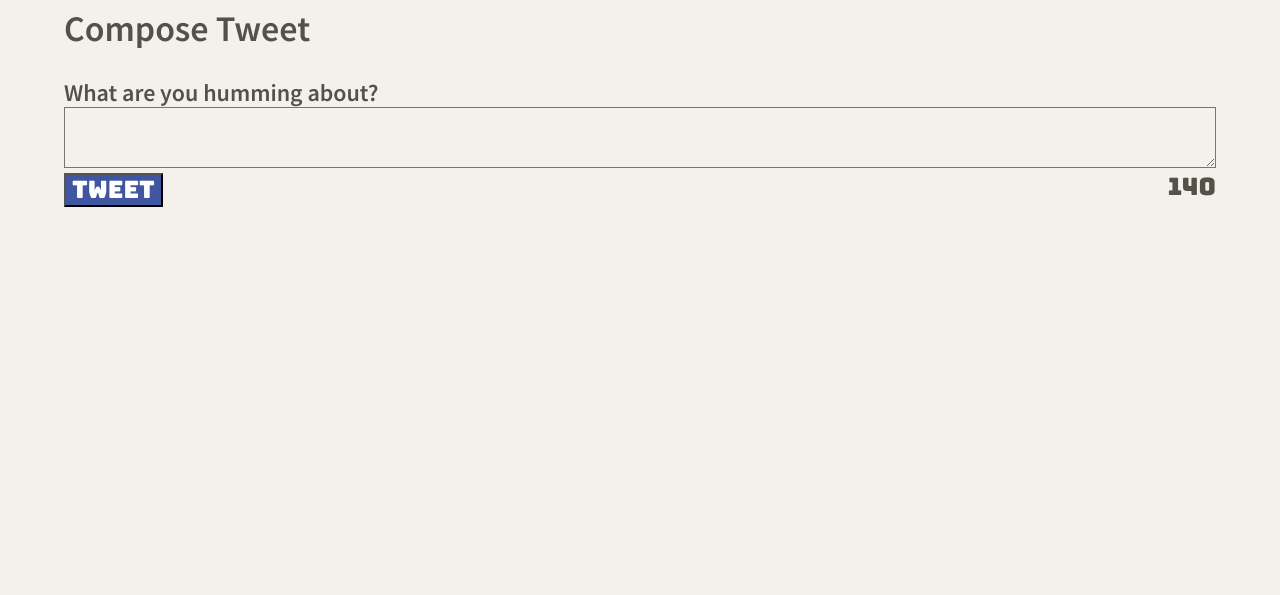
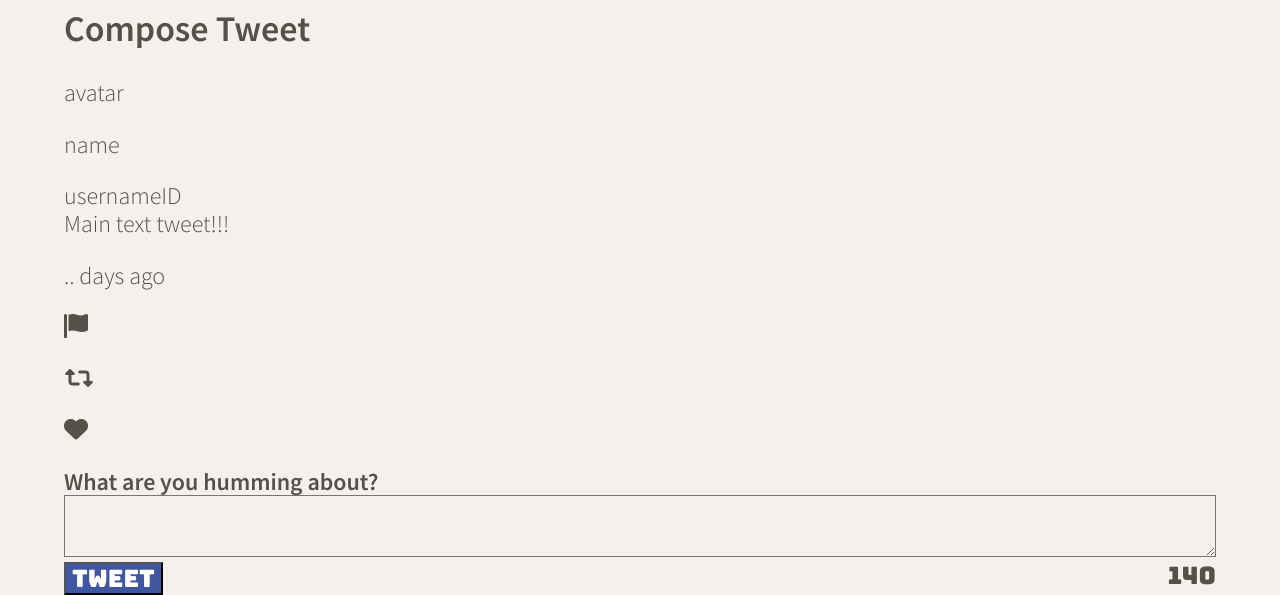
Before and after one commit to Stas74/tweeter, a website: page public/index.html in a window 1280 px wide. Shown: the part 542-1137 px from the top of the page. Before the commit the page ends 800 px from the top, so only its background shows below. Drawn offline with nearby package versions, Linux system fonts and the light colour scheme.

Commit message:
Add main container for tweet text. Add header dummy text and footer icons

```diff
--- a/public/index.html
+++ b/public/index.html
@@ -50,6 +50,30 @@
       <section class="new-tweet">
         <h2>Compose Tweet</h2>
         <form method="post" action="/tweets">
+          <section id="container-tweets">
+            <article>
+              <header>
+                <div class="avatar">
+                  <p>avatar</p>
+                  <p>name</p>
+                </div>
+                <div>
+                  usernameID
+                </div>
+              </header>
+              Main text tweet!!!
+              <footer>
+                <div class="timeago">
+                  <p>.. days ago</p>
+                </div>
+                <div class="footericons">
+                  <p><i class="fa-solid fa-flag"></i></p>
+                  <p><i class="fa-solid fa-retweet"></i></p>
+                  <p><i class="fa-solid fa-heart"></i></p>
+                </div>
+              </footer>
+            </article>
+          </section>
           <label id="tweet-text-label" for="tweet-text">What are you humming about?</label>
           <textarea name="text" id="tweet-text"></textarea>
           <footer class="bottom-part">
```
